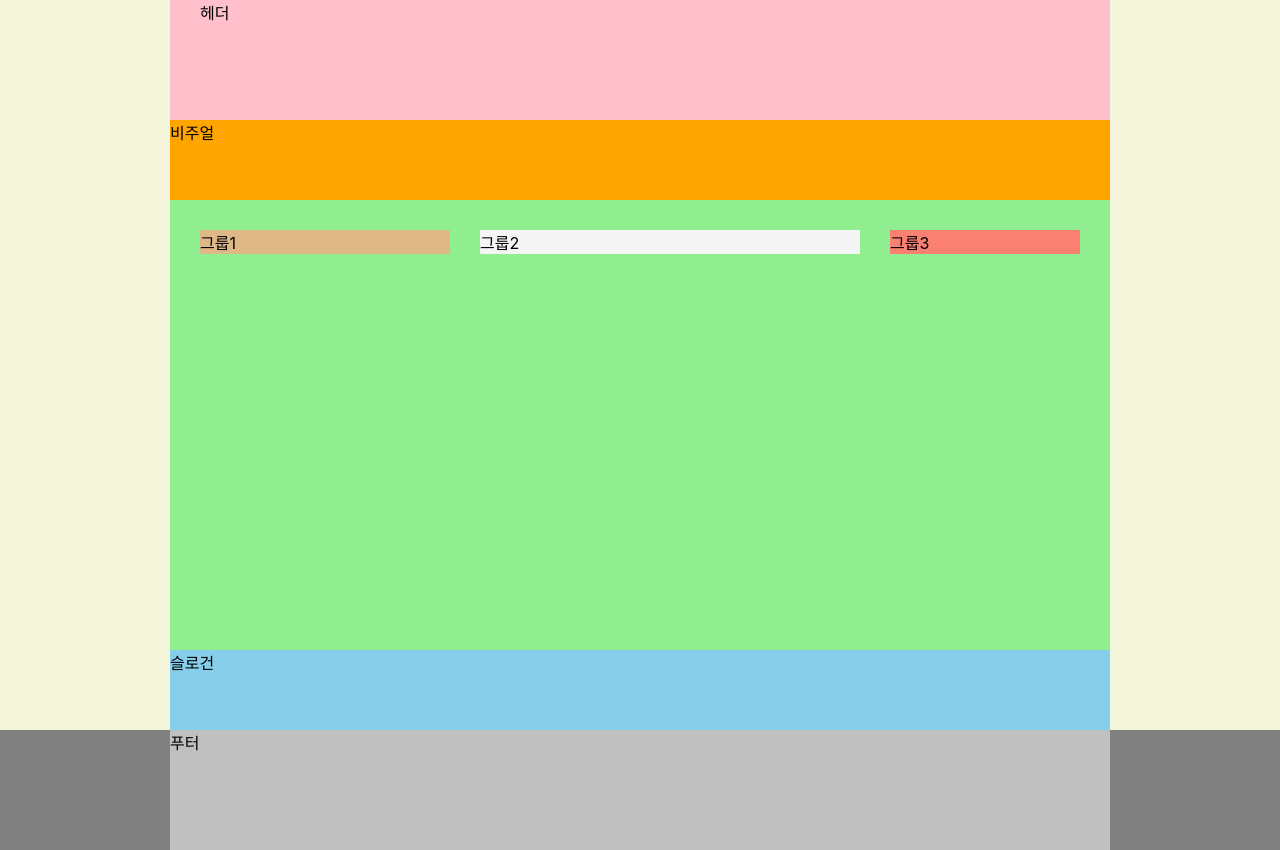
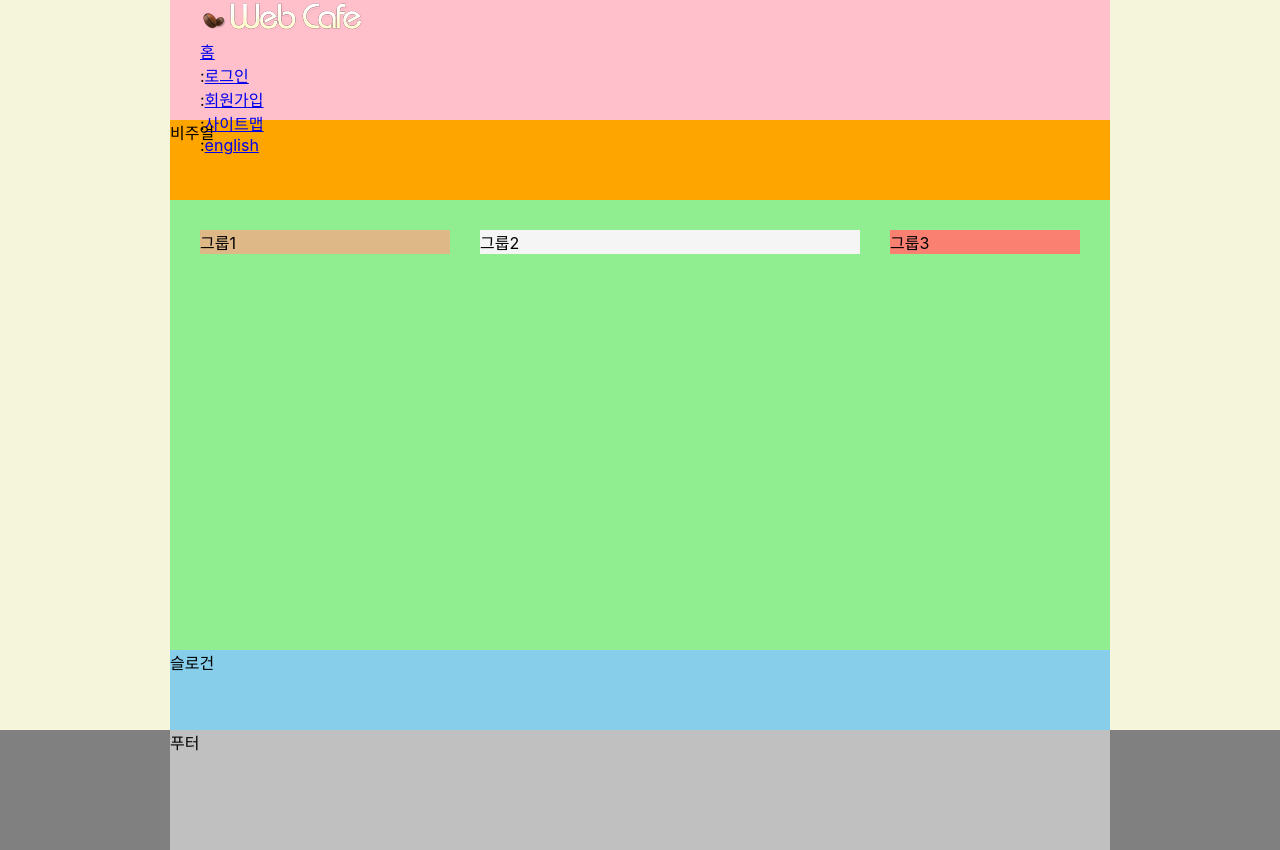
Before and after one commit to KMSWN/HTML5, a website: page index.html in a window 1280 px wide. Drawn offline with Linux system fonts and the light colour scheme; a web font is replaced by a local one.

Commit message:
main 브랜치 html 복사

```diff
--- a/index.html
+++ b/index.html
@@ -13,7 +13,20 @@
   <link rel="stylesheet" href="./styles/style.css" />
 </head>
 <body>
-  <header class="header">헤더</header>
+  <header class="header">
+    <h1 class="logo">
+      <a href="./index-complete.html">
+        <img src="./assets/logo.png" alt="web cafe" width="165" height="35"/>
+      </a>
+    </h1>
+    <ul class="member">
+      <li><a href="/">홈</a></li>
+      <li><span class="divider" aria-hidden="true">:</span><a href="/">로그인</a></li>
+      <li><span class="divider" aria-hidden="true">:</span><a href="/">회원가입</a></li>
+      <li><span class="divider" aria-hidden="true">:</span><a href="/">사이트맵</a></li>
+      <li><span class="divider" aria-hidden="true">:</span><a href="/">english</a></li>
+    </ul>
+  </header>
   <div class="visual">비주얼</div>
   <main class="main">
     <div class="group group1">그룹1</div>
```
